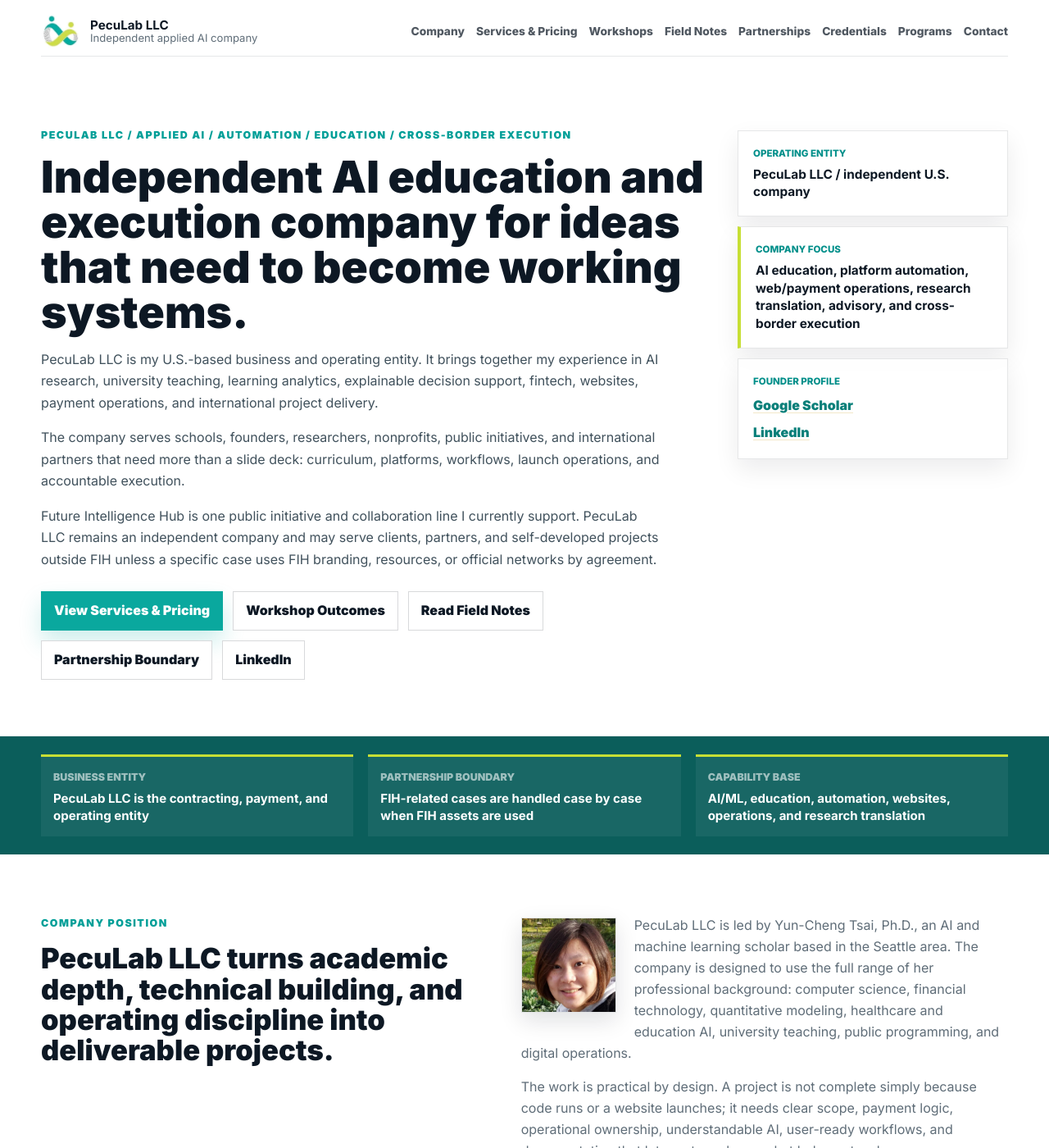
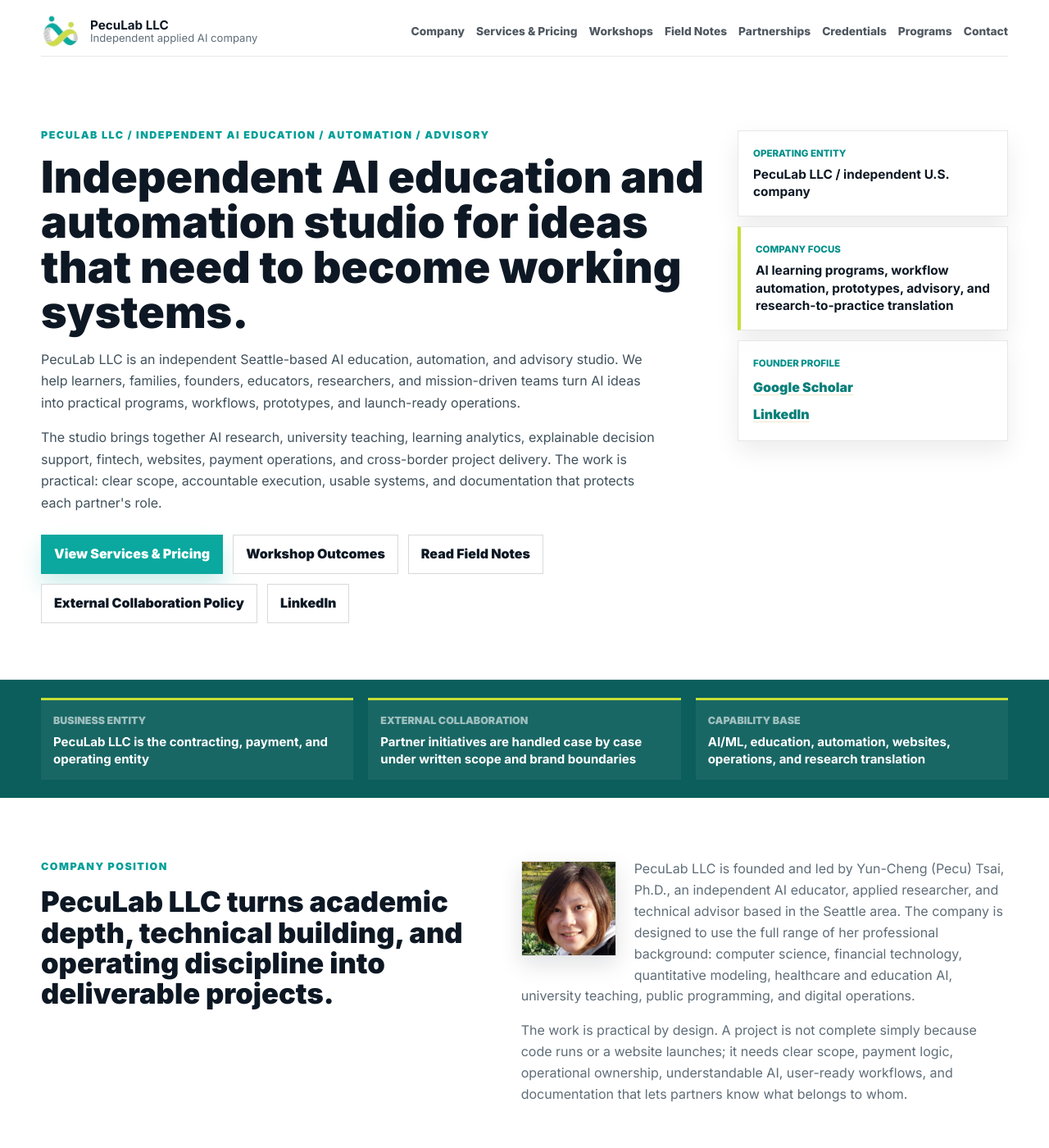
Before and after one commit to peculab/peculab.github.io, a Jekyll site: the page index.html, which Jekyll copies as it is, in a window 1280 px wide and 1400 px high. Shown: the whole window at 82% size. Built offline with Jekyll 4.4.1, drawn with Linux system fonts in a browser that asks for light colours; some of the changed text lies outside the part shown.

Commit message:
peculab center

```diff
--- a/index.html
+++ b/index.html
@@ -3,10 +3,10 @@
   <head>
     <meta charset="UTF-8">
     <meta name="viewport" content="width=device-width, initial-scale=1.0">
-    <title>PecuLab LLC | Applied AI Education, Automation, and Cross-Border Execution</title>
+    <title>PecuLab LLC | Independent AI Education, Automation, and Advisory Studio</title>
     <meta
       name="description"
-      content="PecuLab LLC is an independent U.S. company led by Yun-Cheng Tsai, Ph.D., delivering AI education, platform and workflow automation, websites and payment operations, research translation, advisory, and cross-border project execution."
+      content="PecuLab LLC is an independent Seattle-based AI education, automation, and advisory studio led by Yun-Cheng Tsai, Ph.D., helping learners, founders, educators, and teams turn AI ideas into practical programs, workflows, and prototypes."
     >
     <meta name="theme-color" content="#f6f8f7">
     <link rel="preconnect" href="https://fonts.googleapis.com">
@@ -47,29 +47,24 @@
       <section class="hero">
         <div class="container hero-grid">
           <div class="hero-copy reveal">
-            <p class="eyebrow">PecuLab LLC / applied AI / automation / education / cross-border execution</p>
-            <h1>Independent AI education and execution company for ideas that need to become working systems.</h1>
+            <p class="eyebrow">PecuLab LLC / independent AI education / automation / advisory</p>
+            <h1>Independent AI education and automation studio for ideas that need to become working systems.</h1>
             <p class="lead">
-              PecuLab LLC is my U.S.-based business and operating entity. It brings together my experience in AI
-              research, university teaching, learning analytics, explainable decision support, fintech, websites,
-              payment operations, and international project delivery.
+              PecuLab LLC is an independent Seattle-based AI education, automation, and advisory studio. We help
+              learners, families, founders, educators, researchers, and mission-driven teams turn AI ideas into
+              practical programs, workflows, prototypes, and launch-ready operations.
             </p>
             <p class="lead">
-              The company serves schools, founders, researchers, nonprofits, public initiatives, and international
-              partners that need more than a slide deck: curriculum, platforms, workflows, launch operations, and
-              accountable execution.
-            </p>
-            <p class="lead">
-              Future Intelligence Hub is one public initiative and collaboration line I currently support. PecuLab LLC
-              remains an independent company and may serve clients, partners, and self-developed projects outside FIH
-              unless a specific case uses FIH branding, resources, or official networks by agreement.
+              The studio brings together AI research, university teaching, learning analytics, explainable decision
+              support, fintech, websites, payment operations, and cross-border project delivery. The work is practical:
+              clear scope, accountable execution, usable systems, and documentation that protects each partner's role.
             </p>
 
             <div class="hero-actions">
               <a class="button button-primary" href="services-pricing.html">View Services & Pricing</a>
               <a class="button button-secondary" href="workshop/20260705/index.html">Workshop Outcomes</a>
               <a class="button button-secondary" href="field-notes/index.html">Read Field Notes</a>
-              <a class="button button-secondary" href="#boundary">Partnership Boundary</a>
+              <a class="button button-secondary" href="#boundary">External Collaboration Policy</a>
               <a class="button button-secondary" href="https://www.linkedin.com/in/pecutsai/" target="_blank" rel="noreferrer">LinkedIn</a>
             </div>
           </div>
@@ -81,7 +76,7 @@
             </div>
             <div class="positioning-card accent">
               <span>Company focus</span>
-              <strong>AI education, platform automation, web/payment operations, research translation, advisory, and cross-border execution</strong>
+              <strong>AI learning programs, workflow automation, prototypes, advisory, and research-to-practice translation</strong>
             </div>
             <div class="positioning-card">
               <span>Founder profile</span>
@@ -99,8 +94,8 @@
             <strong>PecuLab LLC is the contracting, payment, and operating entity</strong>
           </div>
           <div>
-            <span>Partnership Boundary</span>
-            <strong>FIH-related cases are handled case by case when FIH assets are used</strong>
+            <span>External Collaboration</span>
+            <strong>Partner initiatives are handled case by case under written scope and brand boundaries</strong>
           </div>
           <div>
             <span>Capability Base</span>
@@ -118,10 +113,10 @@
           <div class="profile-card profile-wrap reveal delay-1">
             <img src="assets/portrait.jpg" alt="Portrait of Yun-Cheng Tsai" class="profile-photo">
             <p>
-              PecuLab LLC is led by Yun-Cheng Tsai, Ph.D., an AI and machine learning scholar based in the Seattle area.
-              The company is designed to use the full range of her professional background: computer science, financial
-              technology, quantitative modeling, healthcare and education AI, university teaching, public programming,
-              and digital operations.
+              PecuLab LLC is founded and led by Yun-Cheng (Pecu) Tsai, Ph.D., an independent AI educator, applied
+              researcher, and technical advisor based in the Seattle area. The company is designed to use the full range
+              of her professional background: computer science, financial technology, quantitative modeling, healthcare
+              and education AI, university teaching, public programming, and digital operations.
             </p>
             <p>
               The work is practical by design. A project is not complete simply because code runs or a website launches;
@@ -209,24 +204,26 @@
       <section id="boundary" class="section role-section">
         <div class="container two-column">
           <div class="section-heading reveal">
-            <p class="eyebrow">Partnership boundary</p>
-            <h2>PecuLab LLC can collaborate with FIH, but it is not limited to FIH.</h2>
+            <p class="eyebrow">External collaboration policy</p>
+            <h2>PecuLab LLC is the primary company. External initiatives are collaboration cases, not the company identity.</h2>
           </div>
           <div class="role-panel reveal delay-1">
             <span class="role-kicker">Case-by-case collaboration logic</span>
-            <h3>Clear contracting, payment, and settlement lines</h3>
+            <h3>Clear scope, brand use, contracting, payment, and settlement lines</h3>
             <p>
-              FIH is a public initiative and collaboration line that PecuLab LLC may support when a project uses FIH's
-              name, brand, initiative resources, or official partner network.
+              PecuLab may provide independent AI education, prototype design, workflow automation, and technical
+              advisory support for selected external initiatives, including FIH/ESGIN-related learning and innovation
+              activities when a project uses that initiative's name, brand, resources, or partner network by agreement.
             </p>
             <p>
               Projects for other clients, or projects independently developed by PecuLab LLC, are contracted, collected,
               delivered, and operated through PecuLab LLC unless a separate written agreement says otherwise.
             </p>
             <p>
-              For revenue-sharing collaborations, PecuLab LLC can support transparent settlement records, including
-              receipts, refunds, payment processing fees, agreed direct costs, partner payment requests, and settlement
-              reports.
+              External collaborations do not imply employment, governance authority, financial control, legal
+              representation, exclusive commitment, or institutional endorsement unless explicitly stated in writing.
+              For revenue-sharing collaborations, PecuLab can support transparent settlement records, including
+              receipts, refunds, processing fees, agreed direct costs, partner payment requests, and settlement reports.
             </p>
           </div>
         </div>
@@ -407,9 +404,9 @@
           </div>
           <div class="profile-copy reveal delay-1">
             <p>
-              PecuLab LLC can independently develop programs, serve external clients, or collaborate with partners such
-              as FIH when a specific project calls for that brand or network. The operating model is intentionally clear:
-              scope first, contract first, settlement logic first.
+              PecuLab LLC independently develops programs, serves external clients, and collaborates selectively with
+              partners when a specific project calls for a shared brand, venue, network, or implementation pathway. The
+              operating model is intentionally clear: scope first, contract first, settlement logic first.
             </p>
           </div>
         </div>
@@ -534,7 +531,7 @@
               <option>Research translation or publication support</option>
               <option>Applied AI advisory or implementation</option>
               <option>Cross-border project execution</option>
-              <option>FIH-related collaboration</option>
+              <option>External initiative collaboration</option>
             </select>
           </label>
           <label>
--- a/services-pricing.html
+++ b/services-pricing.html
@@ -48,7 +48,7 @@
             <p class="eyebrow">Services & Pricing</p>
             <h1>Work with PecuLab</h1>
             <p class="lead">
-              PecuLab is an independent AI education, innovation, and implementation studio based in Seattle.
+              PecuLab is an independent AI education, automation, and advisory studio based in Seattle.
               We help learners, communities, and organizations turn emerging ideas into real projects, working
               systems, and meaningful next steps.
             </p>
@@ -299,8 +299,8 @@
         <div class="container partnership-note reveal">
           <p>
             PecuLab works independently and also collaborates selectively with schools, nonprofits, innovation partners,
-            and international initiatives. For programs presented in collaboration with Future Intelligence Hub, the
-            partnership scope and branding will be clearly indicated.
+            and international initiatives. External initiative work, including any FIH/ESGIN-related collaboration, is
+            handled case by case with clear scope, brand use, payment responsibility, and role boundaries.
           </p>
         </div>
       </section>
```
Also changed, not shown: README.md.
